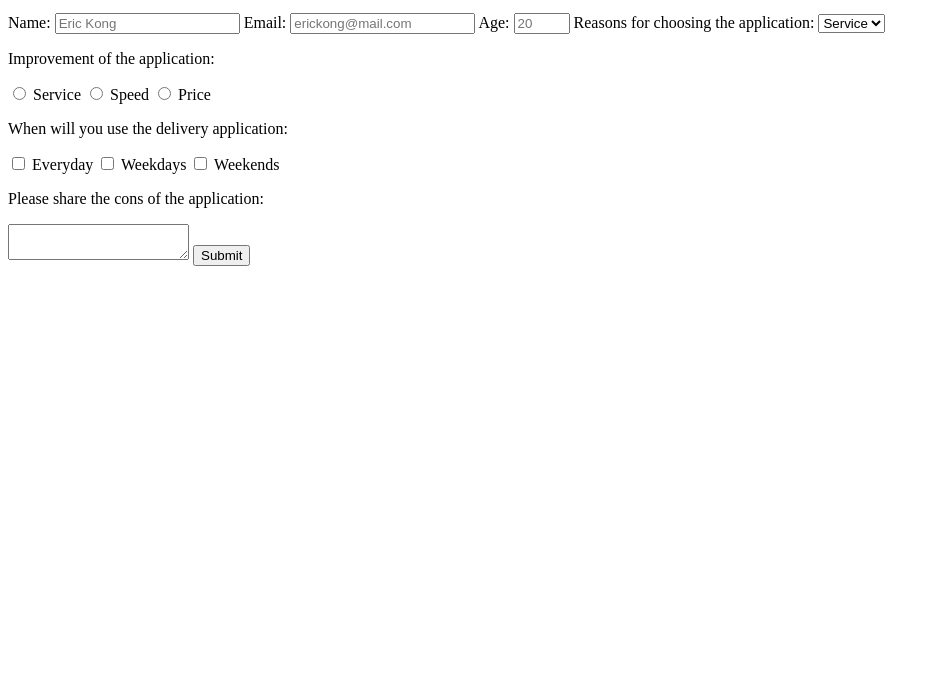
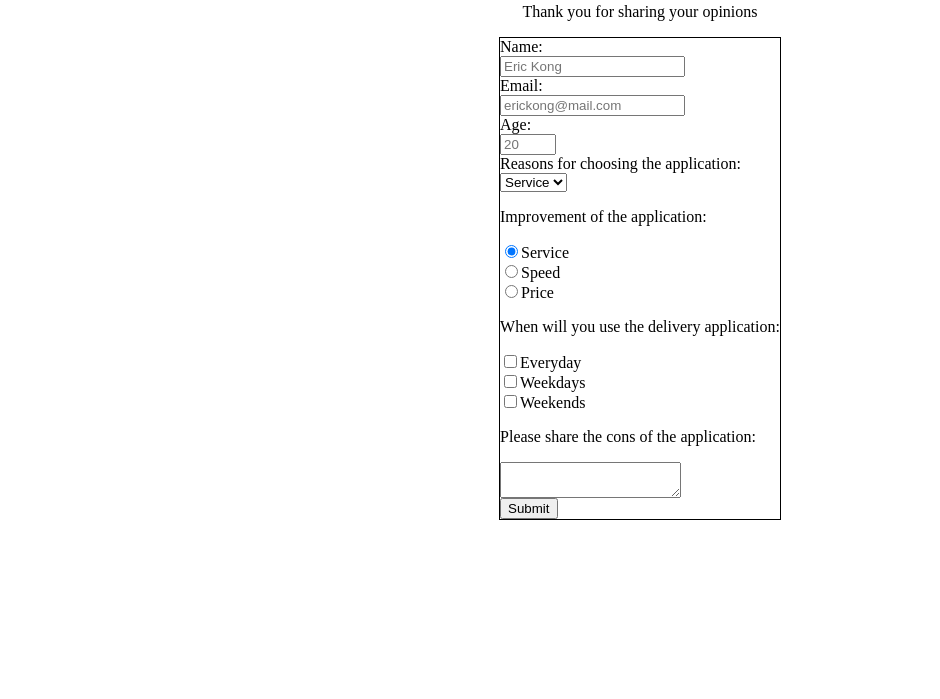
Before and after one commit to ryanzheng0507/fCC-projects-survey-form, a plain HTML site: page index.html in a window 1280 px wide. Shown: the part 101-800 px from the top of the page, without its empty margins (0-940 px from the left). Drawn offline with Linux system fonts and the light colour scheme.

Commit message:
Version 2

```diff
--- a/index.html
+++ b/index.html
@@ -11,33 +11,27 @@
   <p id="description">Thank you for sharing your opinions</p>
   <form id="survey-form">
     <label for="name" id="name-label">Name: </label>
-    <input type="text" id="name" placeholder="Eric Kong" required>
+    <input type="text" id="name" placeholder="Eric Kong" class="form-control" required>
     <label for="email" id="email-label">Email: </label>
-    <input type="email" id="email" placeholder="erickong@mail.com" required>
+    <input type="email" id="email" placeholder="erickong@mail.com" class="form-control" required>
     <label for="number" id="number-label">Age: </label>
-    <input type="number" id="number" placeholder="20" min="18" max="80">
+    <input type="number" id="number" placeholder="20" min="18" max="80" class="form-control">
     <label for="dropdown" id="dropdown-label">Reasons for choosing the application: </label>
-    <select id="dropdown">
+    <select id="dropdown" class="form-control">
       <option value="service">Service</option>
       <option value="speed">Speed</option>
       <option value="price">Price</option>
     </select>
     <p>Improvement of the application:</p>
-    <input type="radio" id="service" name="opinion" value="service">
-    <label for="service">Service</label>
-    <input type="radio" id="speed" name="opinion" value="speed">
-    <label for="speed">Speed</label>
-    <input type="radio" id="price" name="opinion" value="price">
-    <label for="price">Price</label>
+    <label for="service" class="form-control"><input type="radio" id="service" name="opinion" value="service" checked>Service</label>
+    <label for="speed" class="form-control"><input type="radio" id="speed" name="opinion" value="speed">Speed</label>
+    <label for="price" class="form-control"><input type="radio" id="price" name="opinion" value="price">Price</label>
     <p>When will you use the delivery application:</p>
-    <input type="checkbox" id="everyday" value="everyday">
-    <label for="everyday">Everyday</label>
-    <input type="checkbox" id="weekdays" value="weekdays">
-    <label for="weekdays">Weekdays</label>
-    <input type="checkbox" id="weekends" value="weekends">
-    <label for="weekends">Weekends</label>
+    <label for="everyday" class="form-control"><input type="checkbox" id="everyday" value="everyday">Everyday</label>
+    <label for="weekdays" class="form-control"><input type="checkbox" id="weekdays" value="weekdays">Weekdays</label>
+    <label for="weekends" class="form-control"><input type="checkbox" id="weekends" value="weekends">Weekends</label>
     <p>Please share the cons of the application:</p>
-    <textarea name="cons" id="cons"></textarea>
+    <textarea name="cons" id="cons" class="form-control"></textarea>
     <button id="submit">Submit</button>
   </form>
   <script src="https://cdn.freecodecamp.org/testable-projects-fcc/v1/bundle.js"></script>
--- a/style.css
+++ b/style.css
@@ -0,0 +1,14 @@
+body {
+  display: flex;
+  flex-direction: column;
+  justify-content: center;
+  align-items: center;
+}
+
+#survey-form {
+  border: 1px solid black;
+}
+
+.form-control {
+  display: block;
+}
```
